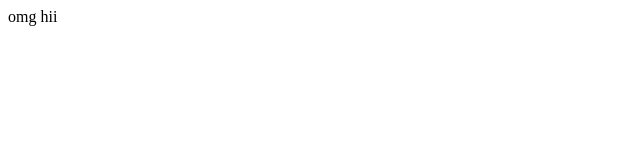
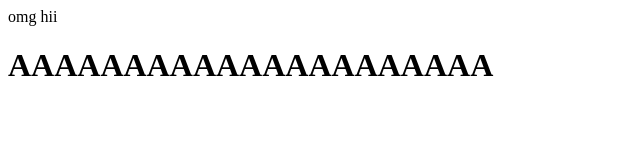
Before and after one commit to LanaPraca/ambientes2, a plain HTML site: page index.html in a window 1280 px wide. Shown: the whole page, without its empty margins (0-640 px from the left). Drawn offline with Linux system fonts and the light colour scheme.

Commit message:
outra bugfix

```diff
--- a/index.html
+++ b/index.html
@@ -7,5 +7,6 @@
 </head>
 <body>
     omg hii
+    <h1>AAAAAAAAAAAAAAAAAAAAA</h1>
 </body>
 </html>
```
